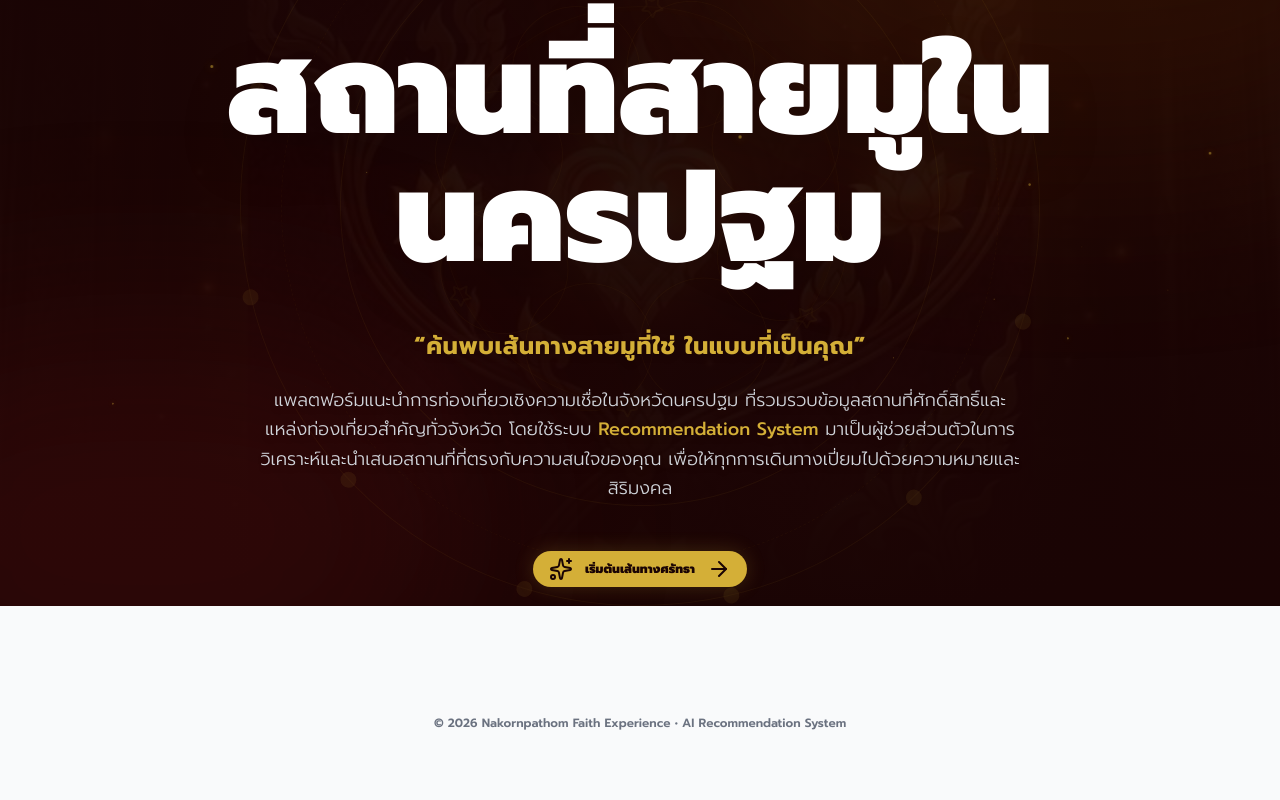
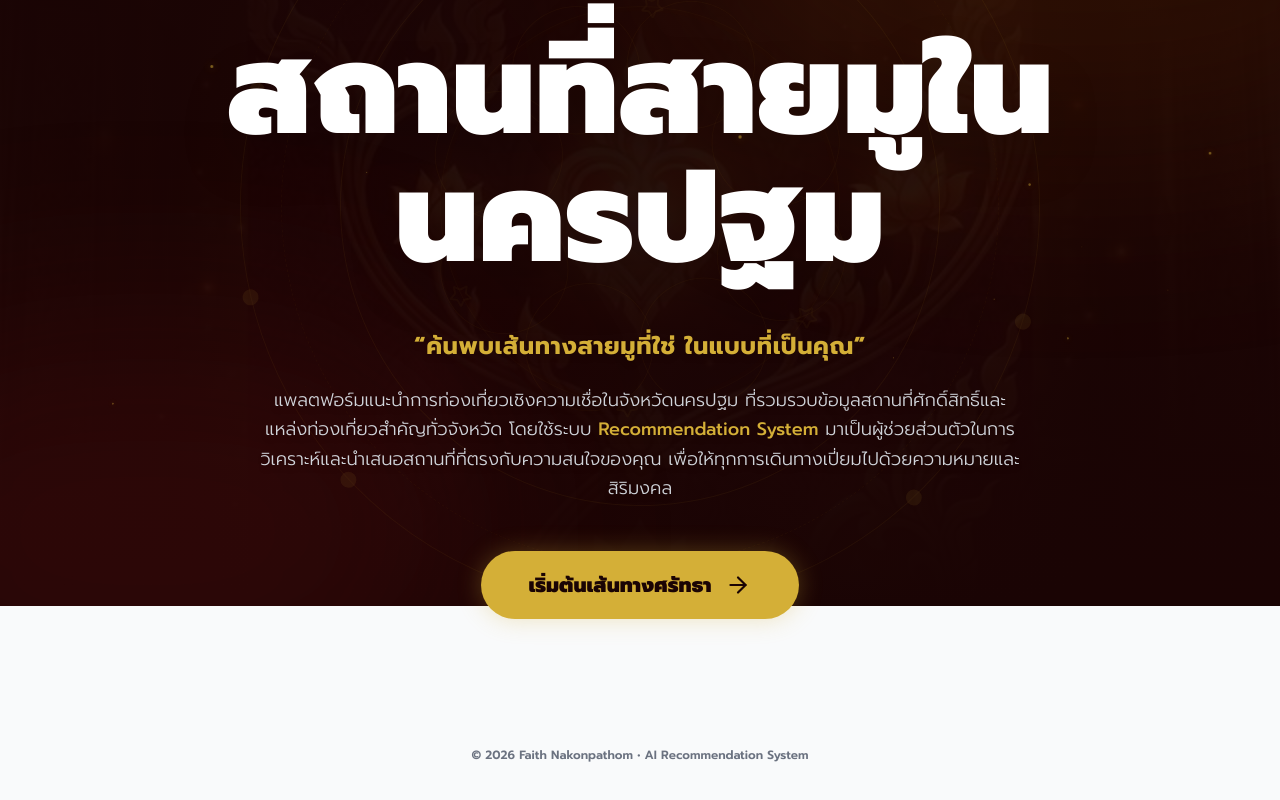
Before and after one commit to Adisak034/attraction_app_blackend, a React (Vite) app: page / in a window 1280 px wide. Shown: the part 194-994 px from the top of the page. Built offline with nearby package versions, Linux system fonts and the light colour scheme; no server answers.

Commit message:
feat: implement main application state coordinator and landing view components for recommendation system

```diff
--- a/src/app/recommendation/App.tsx
+++ b/src/app/recommendation/App.tsx
@@ -139,7 +139,7 @@ function ResultsFooter() {
 
       <div className="max-w-7xl mx-auto px-6 border-t border-white/10 pt-3 flex flex-col items-center">
         <span className="text-[10px] text-gray-600 tracking-widest uppercase">
-          © 2026 Nakornpathom Faith Experience
+          © 2026 Faith Nakonpathom
         </span>
       </div>
     </footer>
--- a/src/app/recommendation/components/LandingView.tsx
+++ b/src/app/recommendation/components/LandingView.tsx
@@ -111,11 +111,10 @@ function LandingHeroCTA({ onStartClick }: LandingHeroCTAProps) {
         whileHover={{ scale: 1.05, boxShadow: '0 0 40px rgba(212, 175, 55, 0.4)' }}
         whileTap={{ scale: 0.95 }}
         onClick={onStartClick}
-        className="bg-faith-gold hover:bg-amber-400 text-[#1A0404] px-8 py-4 sm:px-4 sm:py-1.5 rounded-full font-black text-lg sm:text-xs shadow-[0_0_20px_rgba(212,175,55,0.2)] transition-all flex items-center gap-3 mb-20 group"
+        className="bg-faith-gold hover:bg-amber-400 text-[#1A0404] px-10 py-5 sm:px-12 sm:py-5 rounded-full font-black text-lg sm:text-xl shadow-[0_0_25px_rgba(212,175,55,0.3)] transition-all flex items-center gap-3.5 mb-20 group"
       >
-        <Sparkles size={24} className="group-hover:rotate-12 transition-transform" />
         <span>เริ่มต้นเส้นทางศรัทธา</span>
-        <ArrowRight size={24} className="group-hover:translate-x-1 transition-transform" />
+        <ArrowRight size={26} className="group-hover:translate-x-1 transition-transform" />
       </motion.button>
     </>
   );
@@ -142,7 +141,7 @@ export default function LandingView({ onLoginClick, onStartClick }: LandingViewP
       </div>
 
       <footer className="py-12 text-center text-xs font-semibold text-gray-500 relative z-10 pointer-events-none mt-auto">
-        © 2026 Nakornpathom Faith Experience • AI Recommendation System
+        © 2026 Faith Nakonpathom • AI Recommendation System
       </footer>
     </motion.div>
   );
```
